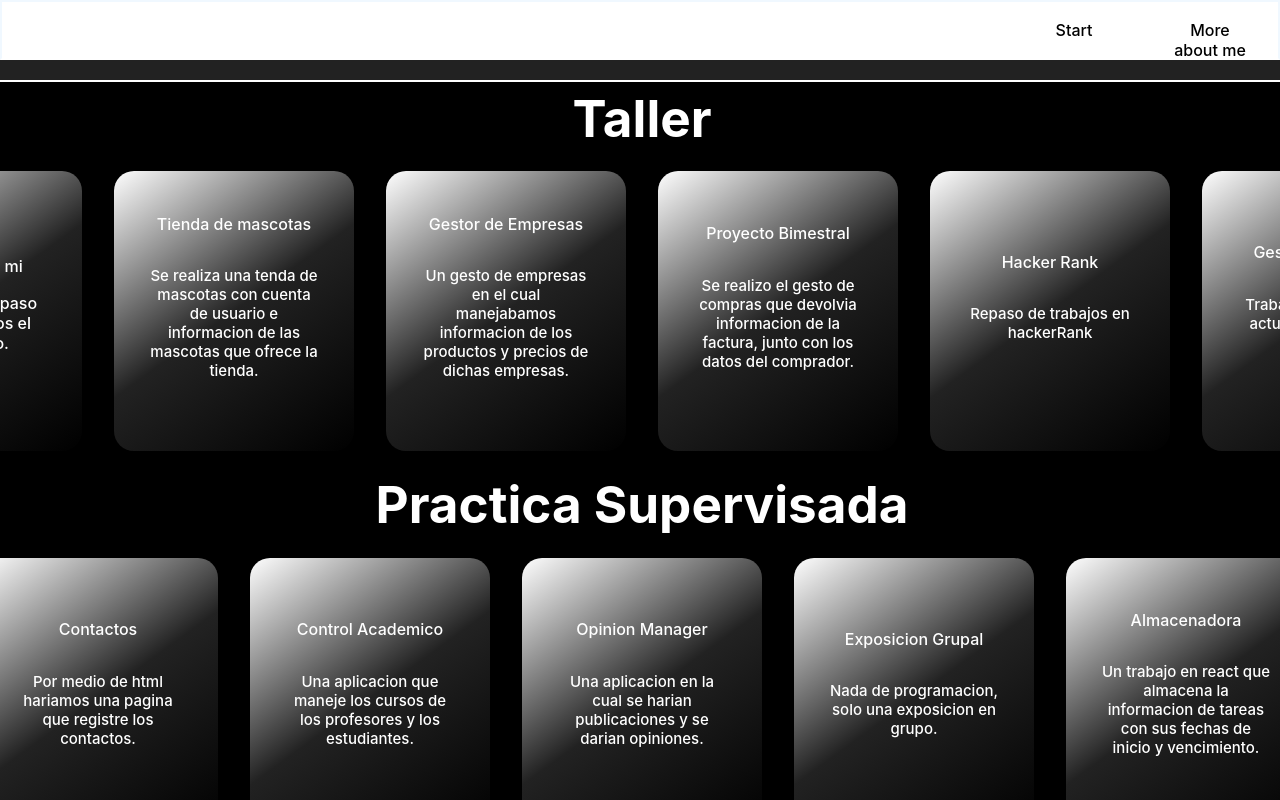
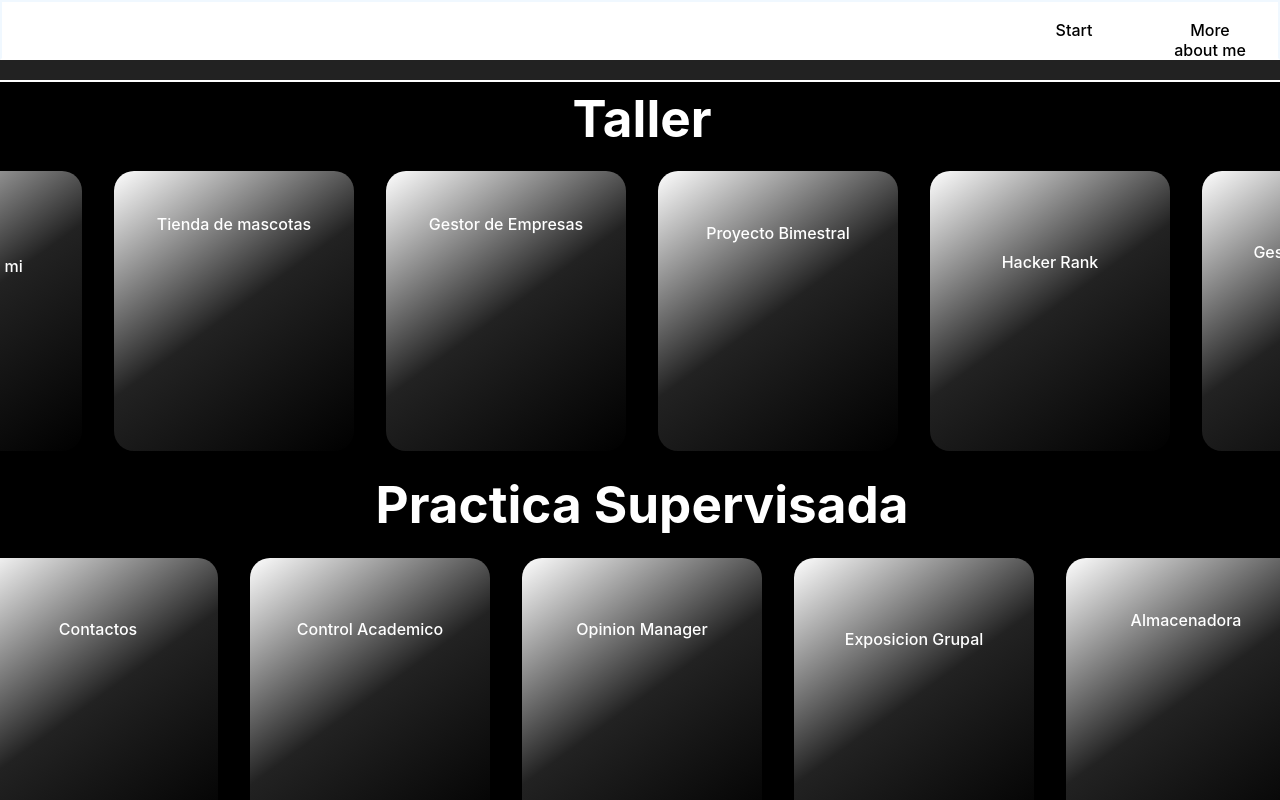
Before and after one commit to hgomez-2022207/Blog_De_Actividades, a React (Vite) app: page / in a window 1280 px wide. Shown: the top 800 px of the page. Built offline with nearby package versions, Linux system fonts and the light colour scheme; no server answers.

Commit message:
Se cambia el estilo

```diff
--- a/src/pages/dashboard/dashboard.css
+++ b/src/pages/dashboard/dashboard.css
@@ -71,6 +71,14 @@ h1{
     flex-direction: column;
     align-items: center;
     background-color: transparent;
+    color: transparent;
+    margin: 5px;
+}
+
+.card__content:hover {
+    flex-direction: column;
+    align-items: center;
+    background-color: transparent;
     color: #fff;
     margin: 5px;
 }
@@ -89,7 +97,6 @@ h1{
 p{
     font-size: 15px;
     padding: 0;
-    color: #fff;
 }
 
 .dashboard-container {
```
